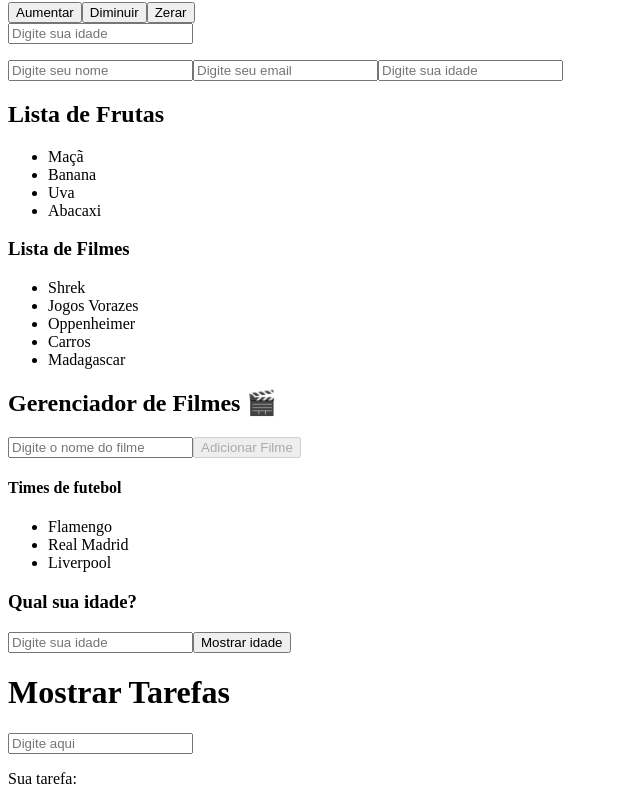
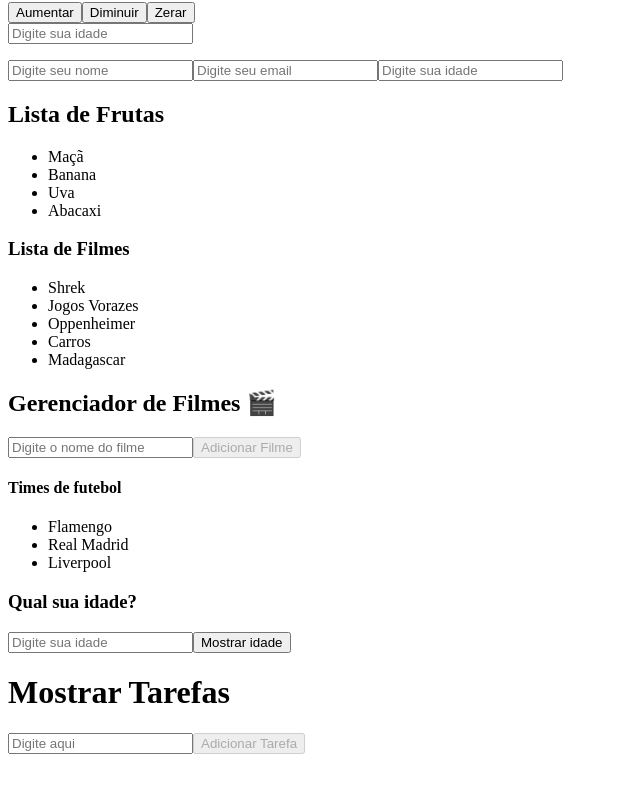
Before and after one commit to RaphaelMondego/react-doc, a React (Vite) app: page / in a window 1280 px wide. Shown: the part 605-1409 px from the top of the page, without its empty margins (0-640 px from the left). After the commit the page ends 1375 px from the top, so only its background shows below. Built offline with nearby package versions, Linux system fonts and the light colour scheme.

Commit message:
alterações no código da revisão

```diff
--- a/src/components/MostrarTarefa.jsx
+++ b/src/components/MostrarTarefa.jsx
@@ -2,17 +2,31 @@ import { useState } from "react";
 
 function Tarefas(){
     const [tarefa, setTarefa] = useState("");
+    const [listaTarefas, setListaTarefas] = useState([]);
 
-    function mudarTarefa(event){
-        setTarefa(event.target.value);
+    function adicionarTarefa(){
+        if(tarefa.trim() !== ""){ // se tarefa for diferente de vazio...
+            setListaTarefas([...listaTarefas, tarefa]);
+            setTarefa(""); //limpa o input
+        }
     }
 
     return(
         <div>
             <h1>Mostrar Tarefas</h1>
 
-            <input type="text" placeholder="Digite aqui" onChange={mudarTarefa} value={tarefa} />
-            <p>Sua tarefa: {tarefa}</p>
+            <input type="text" placeholder="Digite aqui" onChange={(e) => setTarefa(e.target.value)} value={tarefa} />
+
+            <button onClick={adicionarTarefa} disabled={tarefa.trim() === ""}> {/*disabled -> Evita que o botão funcione se o input estiver vazio*/}
+                Adicionar Tarefa
+            </button>
+
+            <ul>
+                {listaTarefas.map((tarefass, index) =>
+                    <li key = {index}>{tarefass}</li>
+                )}
+            </ul>
+
         </div>
     );
 }
```
